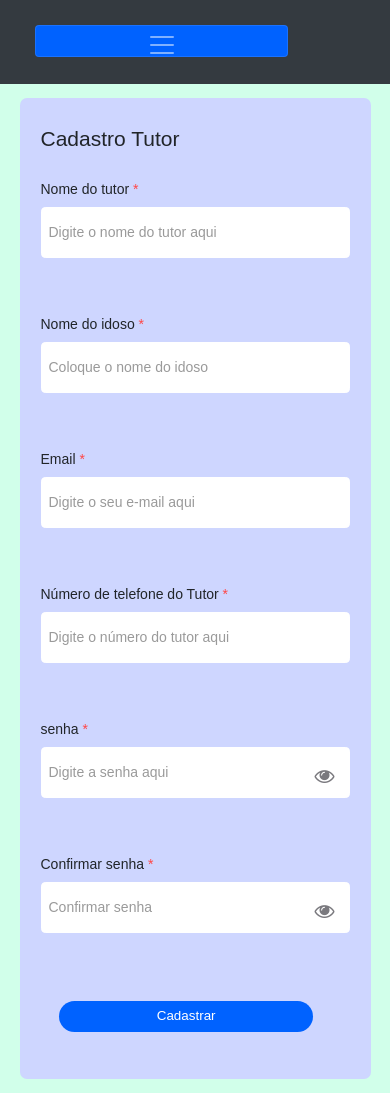
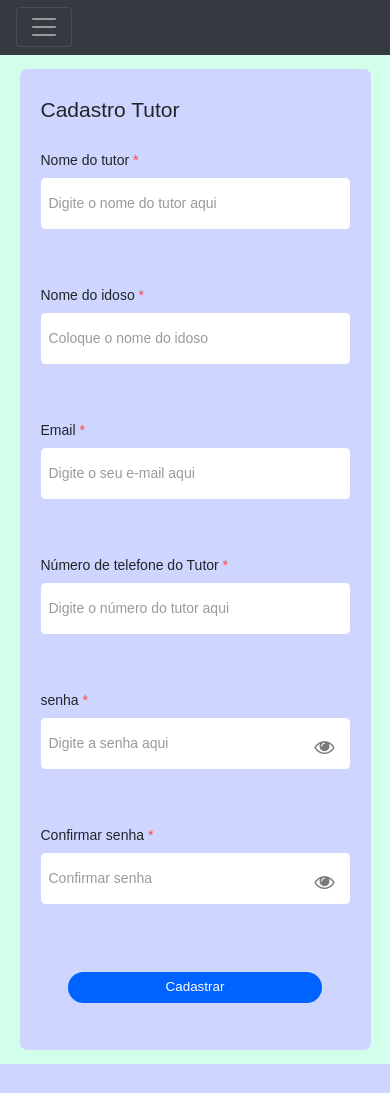
Before and after one commit to pwdro2brb/finaliza--o-site-idoso, a Flask app: page /sign-up in a window 390 px wide; the page is wider, and only the part inside the window is pictured. Shown: the part 317-1410 px from the top of that part. After the commit the page ends 1381 px from the top of that part, so only its background shows below. Run offline with Flask 3, Linux system fonts and the light colour scheme; some libraries are stand-ins or nearby versions; grey boxes are pictures that could not be loaded.

Commit message:
Correção de problemas no css na tela de cadastro

```diff
--- a/cadastro_e_login/website/auth.py
+++ b/cadastro_e_login/website/auth.py
@@ -50,11 +50,11 @@ def sign_up():
         elif len(email) < 4:
             flash('O email tem que ser maior que 3 caracteres', category='error')
         elif len(Nome_tutor) < 2:
-            flash('O nome do tutor tem que ser maior que 1 caracter', category='error')
+            flash('O nome do tutor tem que ser maior que 3 caracter', category='error')
         elif len(telefone) < 8:
             flash('O telefone tem que ter mais que 8 digitos', category='error')
         elif len(nome_idoso) < 2:
-            flash('O nome do idoso tem que ser maior que 1 caracter', category='error')
+            flash('O nome do idoso tem que ser maior que 3 caracter', category='error')
         elif password1 != password2:
             flash('Senhas diferentes', category='error')
         elif len(password1) < 5:
--- a/cadastro_e_login/website/templates/sign-up.html
+++ b/cadastro_e_login/website/templates/sign-up.html
@@ -55,13 +55,8 @@
        font-size: 2.4vmin;
        flex-direction: row-reverse;
      }
-     .alert-danger {
-       color: #721c24;
-       background-color: #f8d7da;
-       border-color: #f5c6cb;
-       display: flex;
-   }
-     button{
+
+     .buttona{
        font-size: 3.44vmin;
        font-family:'Poppings',sans-serif;
        background:linear-gradient(90deg,#0062ff,#0062ff,#0062ff) ;
@@ -79,7 +74,7 @@
      display: none;
      }
 
-     .container{
+     .containeer{
        width: 90vw;
        max-width: 600px;
        padding:2em 1.5em;
@@ -157,13 +152,13 @@
      color: #7a797e;
    }
      @media only screen and (max-width: 450px) {
-       .container{
+       .containeer{
          font-size: 14px;
        }
      }
 
    </style>
-
+            <div class="containeer">
               <h4>Cadastro Tutor</h4>
              <form method="POST">
 
@@ -173,7 +168,7 @@
               <div class="secao-input">
                 <label for="input-nome-tutor">Nome do tutor <span class="required-color">*</span></label>
                 <input type="text" placeholder="Digite o nome do tutor aqui" id="input-nome-tutor" name="input-nome-tutor">
-                <span id="Error-nome-tutor" class="esconda required-color menssagem-Error">Valor inválido</span>
+                <span id="Error-nome-tutor" class="esconda required-color menssagem-Error">Dados inválidos</span>
                 <span id="vazio-nome-tutor" class="esconda required-color menssagem-Error">O nome do tutor não pode estar vazio</span>
                 </div>
 
@@ -210,7 +205,7 @@
               <label for="senha"> senha <span class="required-color">*</span></label>
               <input type="password" placeholder="Digite a senha aqui" id="senha" name="senha">
               <span id="olhos"><i class="fa fa-eye" aria-hidden="true" id="olho1" onclick="mudar1()"></i></span>
-              <span id="Error-senha" class="esconda required-color menssagem-Error">A senha deve ter caracteres especiais e no mínimo 5 digitos</span>
+              <span id="Error-senha" class="esconda required-color menssagem-Error">A senha deve ter letras, caracteres especiais e no mínimo 5 digitos</span>
               <span id="senha-vazia" class="esconda required-color menssagem-Error">A senha não pode estar vazia</span>
             </div>
 
@@ -220,14 +215,13 @@
               <label for="verificar-senha">Confirmar senha <span class="required-color">*</span></label>
               <input type="password" placeholder="Confirmar senha" id="verificar-senha" name="verificar-senha">
               <span id="olhos"><i class="fa fa-eye" aria-hidden="true" id="olho2" onclick="mudar2()"></i></span>
-              <span id="Error-verificar-senha" class="esconda required-color menssagem-Error">Deve ser igual a senha anterior</span>
               <span id="verificar-senha-vazio" class="esconda required-color menssagem-Error">A senha não pode ser vazia</span>
             </div>
 
             <br><br>
-
-              <button id="botao-cadastrar btn btn-primary" type="submit"> Cadastrar </button>
-
+<center>
+              <button id="botao-cadastrar btn btn-primary" type="submit" class="buttona"> Cadastrar </button>
+</center>
            </form>
 
          </div>
```
